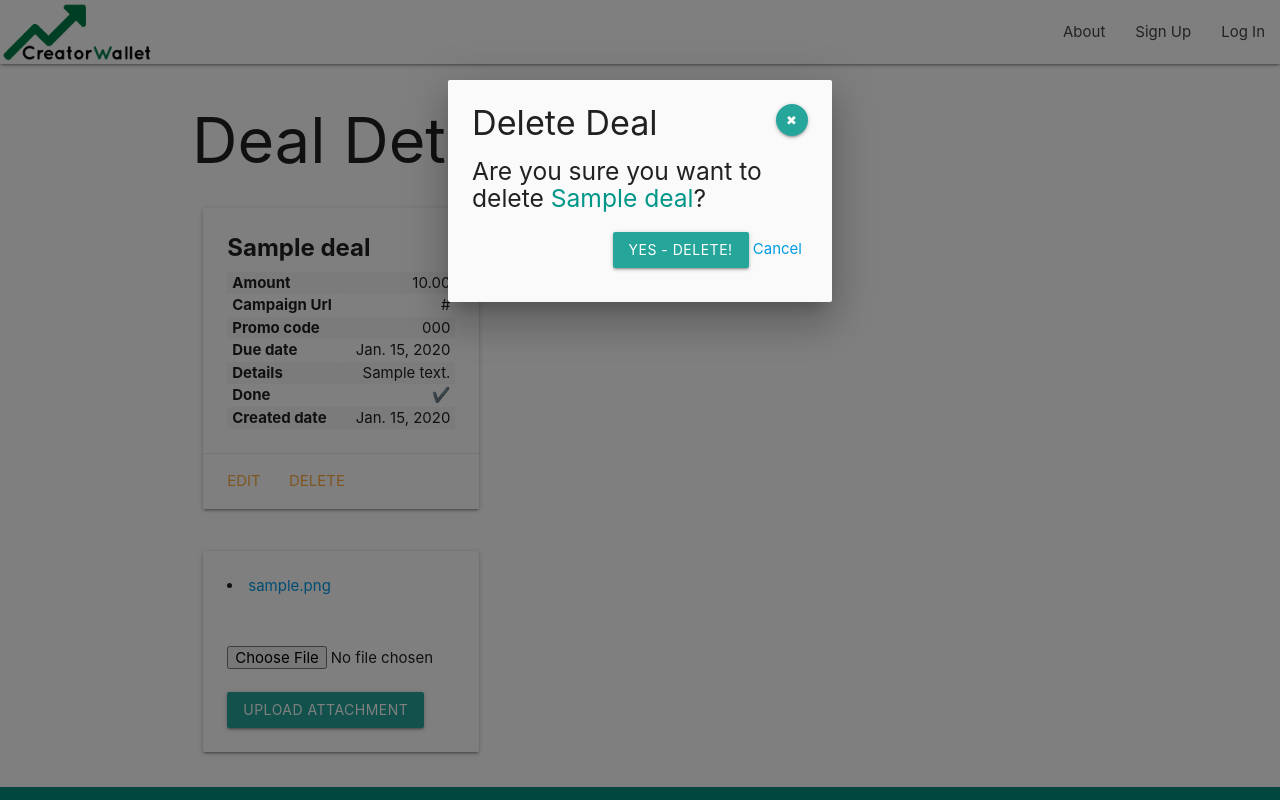
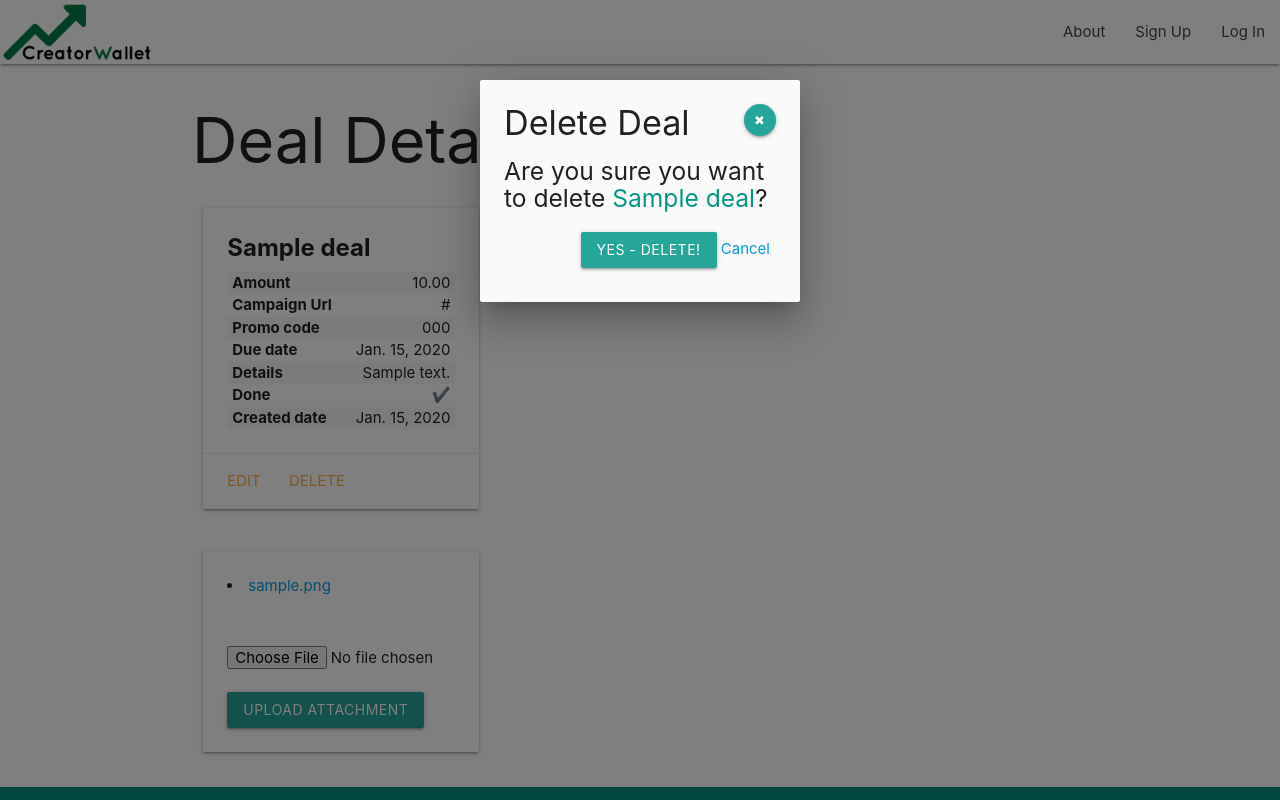
Before and after one commit to kenneychan/creatorWallet, a Django app: page /deals/1/ in a window 1280 px wide, after a click on "DELETE". Run offline with Django 4.2, Linux system fonts and the light colour scheme; tables that the repository leaves empty hold one stand-in row (values such as "Sample post").

Commit message:
fixed styling for modal, made it smaller

```diff
--- a/creatorwallet/main_app/static/css/style.css
+++ b/creatorwallet/main_app/static/css/style.css
@@ -47,8 +47,12 @@ nav .brand-logo {
   justify-content: space-between;
 }
 
-#addDealModal, .deleteDealModal {
+#addDealModal {
   max-width: 30%;
+}
+
+.deleteDealModal {
+  max-width: 25%;
 }
 
 #closeDealModal {
```
